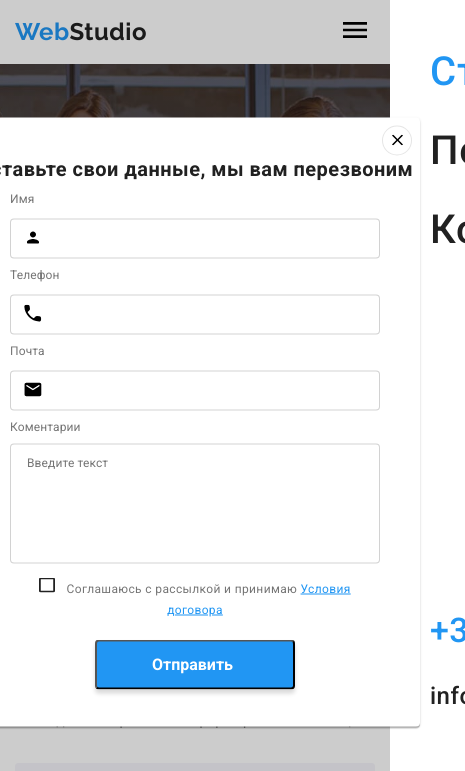
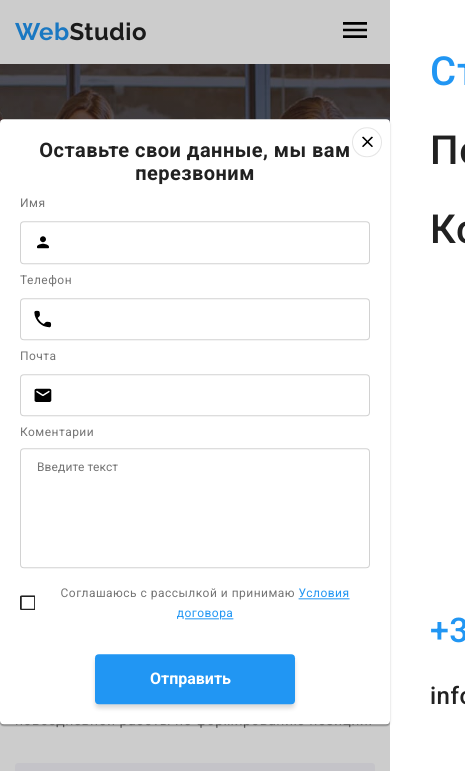
Before and after one commit to Petr986/goit-markup-hw-08, a plain HTML site: page index.html in a window 390 px wide. Both pictures are taken after a click on the button "Заказать услугу". Shown: the top 771 px of the page, 465 px wide, since content can reach past the window. Drawn offline with nearby package versions, Linux system fonts and the light colour scheme.

Commit message:
commit-1

```diff
--- a/index.html
+++ b/index.html
@@ -156,14 +156,15 @@
                             </div>
                         </div>
                         <!-- форма Условии договора -->
-                        <div class="modal__check">
                             <label class="check" for="checkbox">
                                 <input class="check__input" type="checkbox" name="checkbox" id="checkbox">
                                 <span class="check__box"></span>
-                                Соглашаюсь с рассылкой и принимаю
-                                <a href="#" class="check__terms--text">Условия договора</a>
+                                <span>
+                                    Соглашаюсь с рассылкой и принимаю
+                                    <a href="#" class="check__terms--text">Условия договора</a>
+                                </span>
                             </label>
-                        </div>
+
 
                         <button class="button form__button" type="submit">Отправить</button>
 
@@ -565,7 +566,7 @@
                 <p class="footer__hero--name">Подпишитесь на рассылку</p>
                 <div class="footer__form--container">
                     <input class="footer__form--email" type="email" name="mail" id="mail" placeholder="E-mail" />
-                    <button type="button" class="button">
+                    <button type="button" class="footer__form-btn button">
                         <span class="footer__hero--text"> Подписаться</span>
                         <svg class="footer__form--send" width="24" height="24">
                             <use href="./img/icon/symbol-defs.svg#icon-send"></use>
--- a/sass/base/_base.scss
+++ b/sass/base/_base.scss
@@ -4,6 +4,10 @@ body {
 
     background-color: var(--white-color);
     color: var(--title-text-color);
+
+    &.no-scroll {
+        overflow: hidden;
+    }
 }
 
 h1,
--- a/sass/components/_footer-form.scss
+++ b/sass/components/_footer-form.scss
@@ -7,9 +7,11 @@
 }
 
 .footer__form--email {
-    margin-bottom: 20px;
+    margin-bottom: 15px;
+    padding-left: 16px;
 
-    width: 450px;
+    max-width: 450px;
+    width: 100%;
     height: 50px;
 
     color: #fff;
@@ -19,6 +21,10 @@
     background-color: var(--footer-color);
 
     filter: drop-shadow(0px 4px 4px rgba(0, 0, 0, 0.15));
+}
+
+.footer__form-btn {
+    padding-right: 28px;
 }
 
 .footer__hero--text {
--- a/sass/components/_gallery.scss
+++ b/sass/components/_gallery.scss
@@ -22,7 +22,8 @@
 
 .portfolio__site {
     display: block;
-    width: 450px;
+    max-width: 450px;
+    width: 100%;
     height: 400px;
     text-decoration: none;
 
@@ -87,7 +88,6 @@
     font-weight: 700;
     font-size: 18px;
     line-height: 2;
-    letter-spacing: 0.06em;
 
     color: var(--title-text-color);
 }
--- a/sass/components/_header.scss
+++ b/sass/components/_header.scss
@@ -1,5 +1,4 @@
 .header {
-
     padding-top: 10px;
     padding-bottom: 10px;
 }
@@ -121,6 +120,14 @@
     }
 }
 
+.burger__icon {
+
+    .burger__btn:hover &,
+    .burger__btn:focus & {
+        fill: var(--accent-color);
+    }
+}
+
 .burger__open {
     .burger__btn.is-open &{
         display: none;
@@ -147,7 +154,10 @@
     height: 100%;
 
     transform: translateX(100%);
+    transition-duration: var(--time-for-hover);
+    transition-timing-function: var(--time-function);
     background-color: var(--white-color);
+
 
     &.is-open {
         transform: translateX(0);
@@ -180,6 +190,11 @@
     letter-spacing: 0.02em;
 
     color: #212121;
+
+    &:active {
+        color: var(--accent-color);
+    }
+
 }
 
 .current {
--- a/sass/components/_modal-form.scss
+++ b/sass/components/_modal-form.scss
@@ -1,6 +1,5 @@
 .form__title {
-    padding-top: 40px;
-    padding-bottom: 12px;
+    margin-bottom: 12px;
 
     font-family: Roboto;
     font-weight: 700;
@@ -12,8 +11,7 @@
 }
 
 .form__modal {
-    padding-right: 40px;
-    padding-left: 40px;
+
 }
 
 .form__author {
@@ -34,8 +32,9 @@
 
 .form__author input {
     margin-top: 4px;
-    width: 370px;
-    height: 40px;
+    width: 100%;
+    padding: 11px 11px 11px 42px;
+    // height: 40px;
 
     border: 1px solid rgba(33, 33, 33, 0.2);
     border-radius: 4px;
@@ -62,14 +61,12 @@
 
 .form__name {
     display: flex;
-    padding-bottom: 4px;
+    padding-bottom: 3px;
 
     font-family: Roboto;
     font-weight: 400;
     font-size: 12px;
     line-height: 1.16;
-
-    letter-spacing: 0.01em;
 
     color: var(--primary-text-color);
 }
@@ -79,8 +76,6 @@
 
     top: 36px;
     left: 14px;
-    width: 18px;
-    height: 18px;
 }
 
 .form__author textarea {
@@ -90,7 +85,7 @@
 
 textarea {
     resize: none;
-    width: 370px;
+    width: 100%;
     height: 120px;
 }
 
@@ -121,27 +116,13 @@ textarea {
 
 
 
-.modal__check {
+.check {
     display: flex;
-
-    margin: 10px 52px 20px 52px;
-
-    font-weight: 400;
-    font-size: 14px;
-    line-height: 1.7;
-    letter-spacing: 0.03em;
-
-    color: rgb(117, 117, 117);
-    transition-property: border-color;
-    transition-duration: var(--time-for-hover);
-    transition-timing-function: var(--time-function);
-}
-
-.check {
+    align-items: center;
+    margin-bottom: 31px;
     font-weight: 400;
     font-size: 12px;
     line-height: 1.7;
-    letter-spacing: 0.03em;
 
     color: rgb(117, 117, 117);
 }
@@ -156,7 +137,8 @@ textarea {
 
 .check__box {
     display: inline-block;
-    margin-right: 8px;
+    vertical-align: middle;
+    margin-right: 5px;
 
     width: 16px;
     height: 15px;
@@ -181,4 +163,5 @@ textarea {
 
     margin: auto;
     padding-left: 55px;
+    border: none;
 }
--- a/sass/components/_modal.scss
+++ b/sass/components/_modal.scss
@@ -1,6 +1,6 @@
 .backdrop {
     position: fixed;
-    z-index: 100;
+    z-index: 150;
     top: 0;
     left: 0;
     width: 100%;
@@ -17,17 +17,22 @@
 }
 
 .modal {
+    padding: 20px;
     position: absolute;
     top: 50%;
     left: 50%;
     transform: translate(-50%, -50%);
 
-    width: 450px;
-    height: 609px;
+    max-width: 450px;
+    width: 100%;
     box-shadow: 0px 1px 3px rgba(0, 0, 0, 0.12), 0px 1px 1px rgba(0, 0, 0, 0.14),
         0px 2px 1px rgba(0, 0, 0, 0.2);
     border-radius: 4px;
     background: var(--white-color);
+
+    @media screen and (min-width: 480px) {
+        padding: 40px;
+    }
 }
 
 .modal__btn {
--- a/sass/components/_partners.scss
+++ b/sass/components/_partners.scss
@@ -28,7 +28,7 @@
     display: flex;
     align-items: center;
     justify-content: center;
-    width: 170px;
+    max-width: 170px;
     height: 92px;
 
     border: 1px solid #afb1b8;
@@ -43,6 +43,10 @@
     &:focus .partners__icon {
         fill: var(--accent-color);
     }
+
+    @media screen and (min-width: 480px) {
+        width: 170px;
+    }
 }
 
 .partners__icon {
--- a/sass/components/_service.scss
+++ b/sass/components/_service.scss
@@ -18,7 +18,7 @@
 }
 
 .service__title {
-    width: 360px;
+    max-width: 360px;
     margin-right: auto;
     margin-left: auto;
     margin-bottom: 30px;
```
Also changed, not shown: portfolio.html (+1 -0 lines), css/main.css, css/main.min.css, 2 other files.
